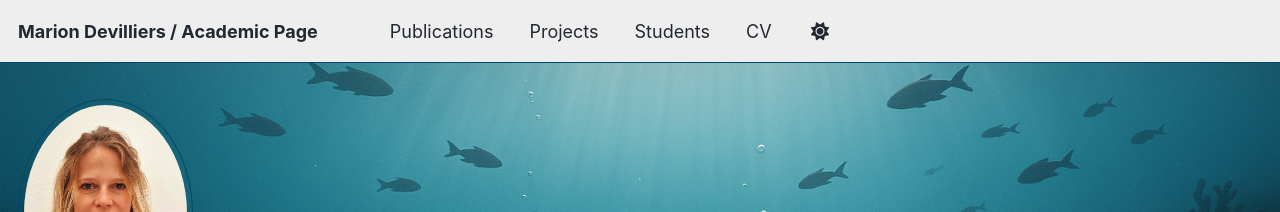
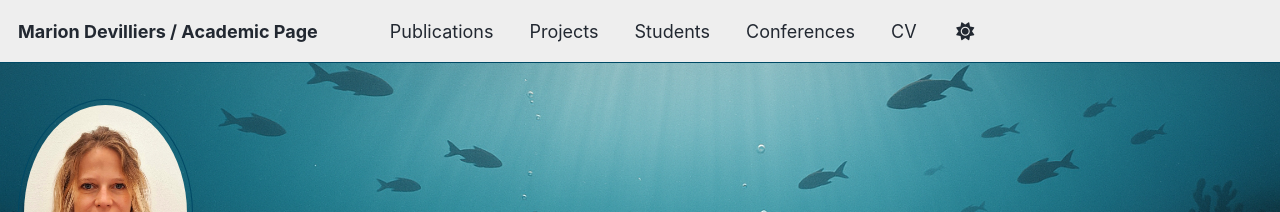
Before and after one commit to mariondevilliers/mariondevilliers.github.io, a Jekyll site: the page built from _pages/about.md, in a window 1280 px wide. Shown: the top 212 px of the page. Built offline with Jekyll 4.4.1, drawn with Linux system fonts in a browser that asks for light colours; some web fonts are replaced; a script bundle is joined from its source files by our own code; library files that are not in the unit come from our copies.

Commit message:
Update navigation.yml

```diff
--- a/_data/navigation.yml
+++ b/_data/navigation.yml
@@ -17,6 +17,9 @@ main:
   - title: "Students"
     url: /students/
 
+  - title: "Conferences"
+    url: /conferences/
+
   - title: "CV"
     url: /cv/
 
```
